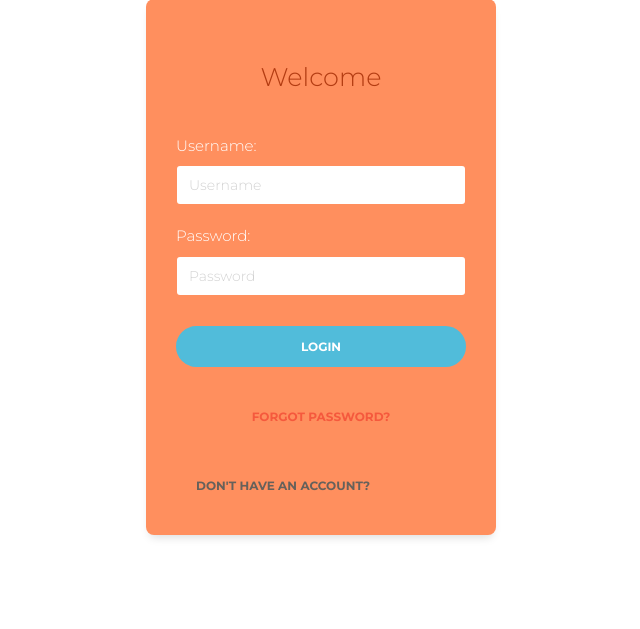
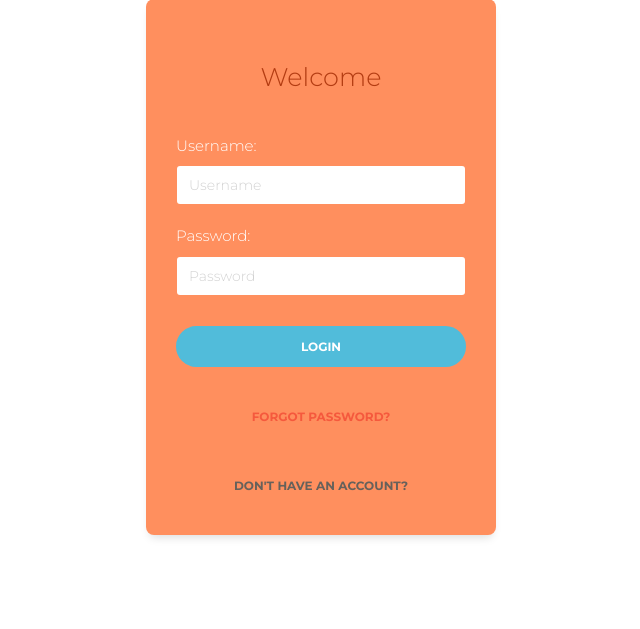
Before and after one commit to skshetry/Chirp, a Django app: page /accounts/login/ in a window 1280 px wide. Shown: the part 171-800 px from the top of the page, without its empty margins (319-959 px from the left). Run offline with Django 3.2, Linux system fonts and the light colour scheme; some libraries are stand-ins or nearby versions.

Commit message:
don't have account is centered

```diff
--- a/apps/accounts/templates/accounts/login.html
+++ b/apps/accounts/templates/accounts/login.html
@@ -11,7 +11,7 @@
         <div class="forgot">
             <a href="{%url 'accounts:password_reset'%}" class="btn btn-link btn-danger">Forgot password?</a>
         </div>
-        <div class="no-account">
+        <div class="no-account text-center">
             <a href="#signup" class="btn btn-link btn-default">Don't have an account?</a>
         </div>
     </div>
```
